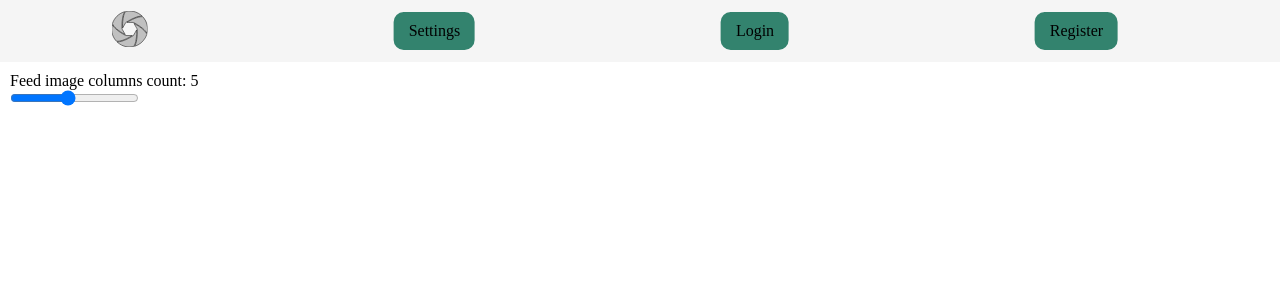
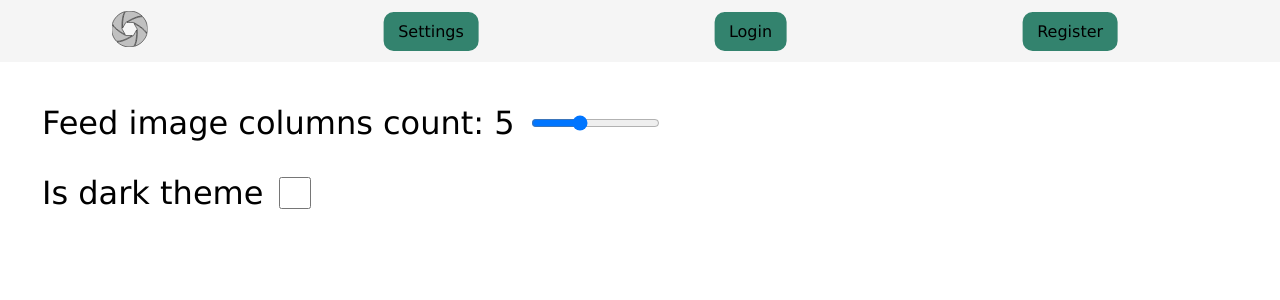
Before and after one commit to phowv/site, a React (Vite) app: page /settings in a window 1280 px wide. Shown: the top 300 px of the page. Built offline with nearby package versions, Linux system fonts and the light colour scheme; no server answers.

Commit message:
add: simple dark theme

```diff
--- a/index.html
+++ b/index.html
@@ -4,7 +4,9 @@
 		<meta charset="UTF-8" />
 		<meta name="viewport" content="width=device-width, initial-scale=1.0" />
 		<link rel="stylesheet" href="src/styles/style.css" />
-		<title>Photo viewer site</title>
+		<link rel="icon" type="image/svg" href="/ico.svg" />
+
+		<title>Photo viewer</title>
 	</head>
 	<body>
 		<div id="root"></div>
--- a/src/App.tsx
+++ b/src/App.tsx
@@ -8,7 +8,7 @@ import RegisterPage from "./pages/RegisterPage";
 import AnonymousRoute from "./auth/AnonymousRoute";
 import ProtectedRoute from "./auth/ProtectedRoute";
 import CreatePage from "./pages/CreatePage";
-import SettingsPage from "./pages/SettingsPage";
+import SettingsPage from "./pages/SettingsPage/SettingsPage";
 import VerificaticationPage from "./pages/VerificaticationPage";
 import SelfProfilePage from "./pages/SelfProfilePage";
 import TagsPage from "./pages/TagsPage";
@@ -17,8 +17,14 @@ import CollectionsPage from "./pages/CollectionsPage";
 import CollectionEditPage from "./pages/CollectionEditPage";
 import CollectionCreatePage from "./pages/CollectionCreatePage";
 import SinglePhotoViewPage from "./pages/SinglePhotoViewPage";
+import { useEffect } from "react";
 
 function App() {
+	useEffect(() => {
+		const theme = localStorage.getItem("theme") || "light";
+		document.documentElement.setAttribute("data-theme", theme);
+	}, []);
+
 	return (
 		<Routes>
 			<Route path="/" element={<MainLayout />}>
--- a/src/components/Header/Header.module.css
+++ b/src/components/Header/Header.module.css
@@ -4,8 +4,12 @@
 	min-height: 2rem;
 	display: block;
 	position: sticky;
-	background-color: whitesmoke;
+	background-color: var(--light-bg);
 	padding: 0.7rem;
+}
+
+.header * {
+	background-color: var(--light-bg);
 }
 
 .header__container {
--- a/src/main.tsx
+++ b/src/main.tsx
@@ -5,9 +5,6 @@ import { AuthProvider } from "./auth/authContext.tsx";
 
 createRoot(document.getElementById("root")!).render(
 	<>
-		<head>
-			<link rel="icon" type="image/svg" href="/ico.svg" />
-		</head>
 		<BrowserRouter>
 			<AuthProvider>
 				<App />
--- a/src/pages/SettingsPage.tsx
+++ /dev/null
@@ -1,28 +0,0 @@
-import { useState } from "react";
-import { PhotoSize } from "../lib/api/photoApi";
-
-const SettingsPage = () => {
-	const [feedImageColumnsCount, setFeedImageColumnsCount] = useState(
-		localStorage.getItem("feedImageColumnsCount") ?? "5",
-	);
-
-	return (
-		<section style={{ padding: "10px" }}>
-			<p>Feed image columns count: {feedImageColumnsCount}</p>
-			<input
-				type="range"
-				min="1"
-				max="10"
-				onChange={(e) => {
-					const value = e.target.value;
-					setFeedImageColumnsCount(value);
-					localStorage.setItem("feedImageColumnsCount", value);
-					localStorage.setItem("feedImageRequireSize", PhotoSize.small);
-				}}
-				value={feedImageColumnsCount}
-			/>
-		</section>
-	);
-};
-
-export default SettingsPage;
--- /dev/null
+++ b/src/pages/SettingsPage/SettingsPage.module.css
@@ -0,0 +1,20 @@
+.container {
+	margin: 2rem;
+	display: grid;
+	gap: 2rem;
+}
+
+.settings_line {
+	display: flex;
+	gap: 1rem;
+	align-items: center;
+}
+
+.settings_line > p {
+	font-size: 2rem;
+}
+
+.settings_checkbox {
+	height: 2rem;
+	width: 2rem;
+}
--- /dev/null
+++ b/src/pages/SettingsPage/SettingsPage.tsx
@@ -0,0 +1,49 @@
+import { useEffect, useState } from "react";
+import { PhotoSize } from "../../lib/api/photoApi";
+import cl from "./SettingsPage.module.css"
+
+const SettingsPage = () => {
+	const [feedImageColumnsCount, setFeedImageColumnsCount] = useState(() =>
+		localStorage.getItem("feedImageColumnsCount") ?? "5"
+	);
+	const [theme, setTheme] = useState(() =>
+		localStorage.getItem("theme") || "light"
+	);
+
+	useEffect(() => {
+		document.documentElement.setAttribute("data-theme", theme);
+		localStorage.setItem("theme", theme);
+	}, [theme]);
+
+	return (
+		<section style={{ padding: "10px" }} className={cl.container}>
+			<label className={cl.settings_line}>
+				<p>Feed image columns count: {feedImageColumnsCount}</p>
+				<input
+					type="range"
+					min="1"
+					max="12"
+					onChange={(e) => {
+						const value = e.target.value;
+						setFeedImageColumnsCount(value);
+						localStorage.setItem("feedImageColumnsCount", value);
+						localStorage.setItem("feedImageRequireSize", PhotoSize.small);
+					}}
+					value={feedImageColumnsCount}
+				/>
+			</label>
+
+			<label className={cl.settings_line}>
+				<p>Is dark theme</p>
+				<input
+					className={cl.settings_checkbox}
+					type="checkbox"
+					checked={theme === "dark"}
+					onChange={(e) => setTheme(e.target.checked ? "dark" : "light")}
+				/>
+			</label>
+		</section>
+	);
+};
+
+export default SettingsPage;
--- a/src/styles/style.css
+++ b/src/styles/style.css
@@ -1,5 +1,7 @@
 :root {
 	--main-text-color: black;
+	--bg: white;
+	--light-bg: whitesmoke;
 	--accent: rgba(51, 131, 110, 1);
 	--muted: rgb(132, 131, 131);
 
@@ -7,10 +9,22 @@
 	--default-icon-size: 36px;
 }
 
+[data-theme="dark"] {
+	--main-text-color: rgb(199, 198, 198);
+	--bg: rgb(105, 105, 105);
+	--light-bg: rgb(89, 89, 89);
+	--accent: rgba(51, 131, 110, 1);
+	--muted: rgb(176, 176, 176);
+}
+
 * {
 	margin: 0;
 	padding: 0;
 	box-sizing: border-box;
+	background-color: var(--bg);
+	color: var(--main-text-color);
+
+	font-family:Verdana, Geneva, Tahoma, sans-serif;
 }
 
 a {
```
